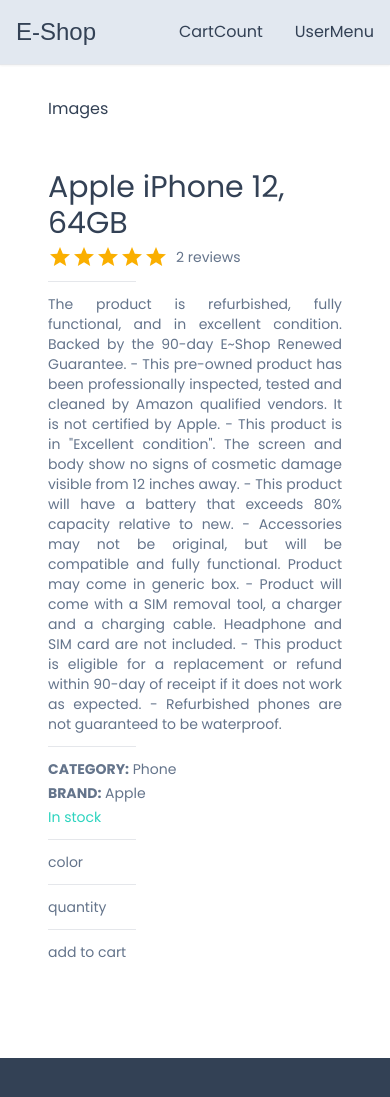
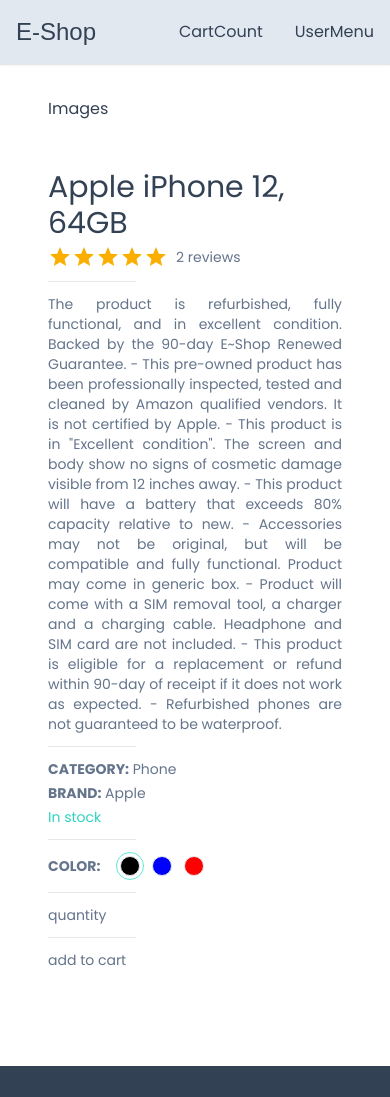
Before and after one commit to iJoyRide/Ecommerce, a Next.js app: page /product/1 in a window 390 px wide. Shown: the top 1097 px of the page. Built offline with nearby package versions, Linux system fonts and the light colour scheme; a web font is replaced by a local one.

Commit message:
colour of phone

```diff
--- /dev/null
+++ b/app/components/products/SetColor.tsx
@@ -0,0 +1,61 @@
+'use client'
+
+import { CartProductType, SelectedImgType } from "@/app/product/[productId]/ProductDetails";
+
+
+interface SetColorProps{
+    images: SelectedImgType[],
+    cartProduct: CartProductType,
+    handleColorSelect: (value: SelectedImgType) => void
+}
+
+const SetColor:React.FC<SetColorProps> = ({
+    images,
+    cartProduct,
+    handleColorSelect,
+}) => {
+    return <div>
+        <div className="flex gap-4 items-center">
+            <span className=" font-semibold">
+                COLOR:
+            </span>
+            <div className="flex gap-1">{
+                images.map((image) => {
+                    return <div
+                    key={image.color}
+                    onClick={() => handleColorSelect(image)}
+
+                    className={`
+                        h-7
+                        w-7
+                        rounded-full
+                        border-teal-300
+                        flex
+                        items-center
+                        justify-center
+                        ${
+                            cartProduct.selectedImg.color==
+                            image.color
+                                ? "border-[1.5px]"
+                                : "border-none"
+                        }
+                    `}>
+                        <div style={{background: image.colorCode}}
+                        className="
+                            h-5
+                            w-5
+                            rounded-full
+                            border-[1.2px]
+                            border.slate-300
+                            cursor-pointer
+                        ">
+
+                        </div>
+                    </div>
+                })
+                }</div>
+        </div>
+    </div>;
+};
+
+export default SetColor;
--- a/app/product/[productId]/ProductDetails.tsx
+++ b/app/product/[productId]/ProductDetails.tsx
@@ -1,7 +1,8 @@
 "use client"
 
+import SetColor from "@/app/components/products/SetColor";
 import { Rating } from "@mui/material";
-import { use, useState } from "react";
+import { use, useCallback, useState } from "react";
 
 interface ProductDetailsProps{
     product: any
@@ -44,9 +45,18 @@
 
     });
 
+    console.log(cartProduct)
+
     const productRating =
         product.reviews.reduce((acc: number, item: any) =>
         item.rating + acc, 0) / product.reviews.length;
+
+    const handleColorSelect = useCallback((value: SelectedImgType) => {
+        setCartProduct((prev) => {
+            return {...prev, selectedImg: value}
+        })
+    },
+    [cartProduct.selectedImg])
 
     return <div className="grid grid-cols-1
     md:grid-cols-2 gap-12">
@@ -75,7 +85,11 @@
             <div className={product.inStock ? "text-teal-400" : "text-rose-400"}>
                 {product.inStock ? "In stock" : "Out of stock"}</div>
             <Horizontal/>
-            <div>color</div>
+            <SetColor
+            cartProduct={cartProduct}
+            images={product.images}
+            handleColorSelect={handleColorSelect}
+            />
             <Horizontal/>
             <div>quantity</div>
             <Horizontal/>
```
